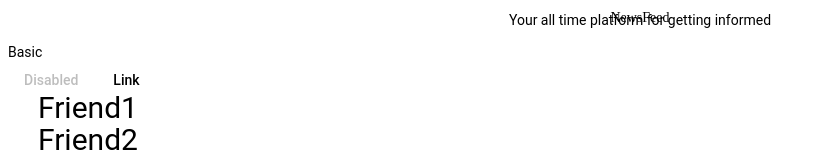
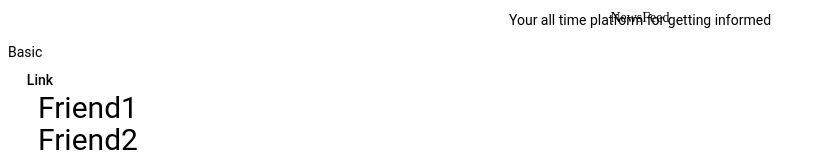
Before and after one commit to paulmunyao/newsfeed, an Angular app: page / in a window 1280 px wide. Shown: the top 158 px of the page, without its empty margins (0-825 px from the left). Built offline with nearby package versions, Linux system fonts and the light colour scheme; a web font is replaced by a local one.

Commit message:
modify code

```diff
--- a/src/app/items/items.component.html
+++ b/src/app/items/items.component.html
@@ -5,7 +5,7 @@
     <!-- <button mat-button color="primary">Primary</button> -->
     <!-- <button mat-button color="accent">Accent</button> -->
     <!-- <button mat-button color="warn">Warn</button> -->
-    <button mat-button disabled>Disabled</button>
+    <!-- <button mat-button disabled>Disabled</button> -->
     <a mat-button href="https://www.google.com/" target="_blank">Link</a>
   </div>
 </section>
```
